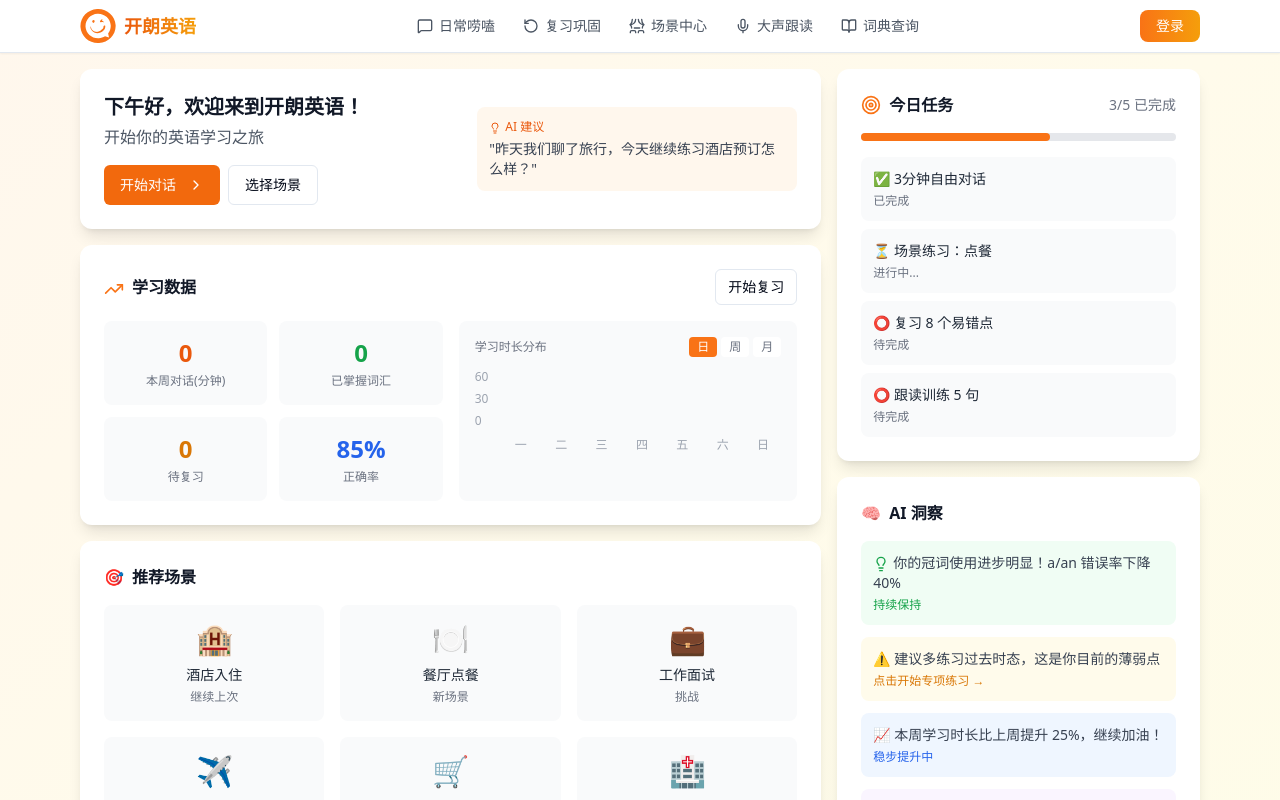
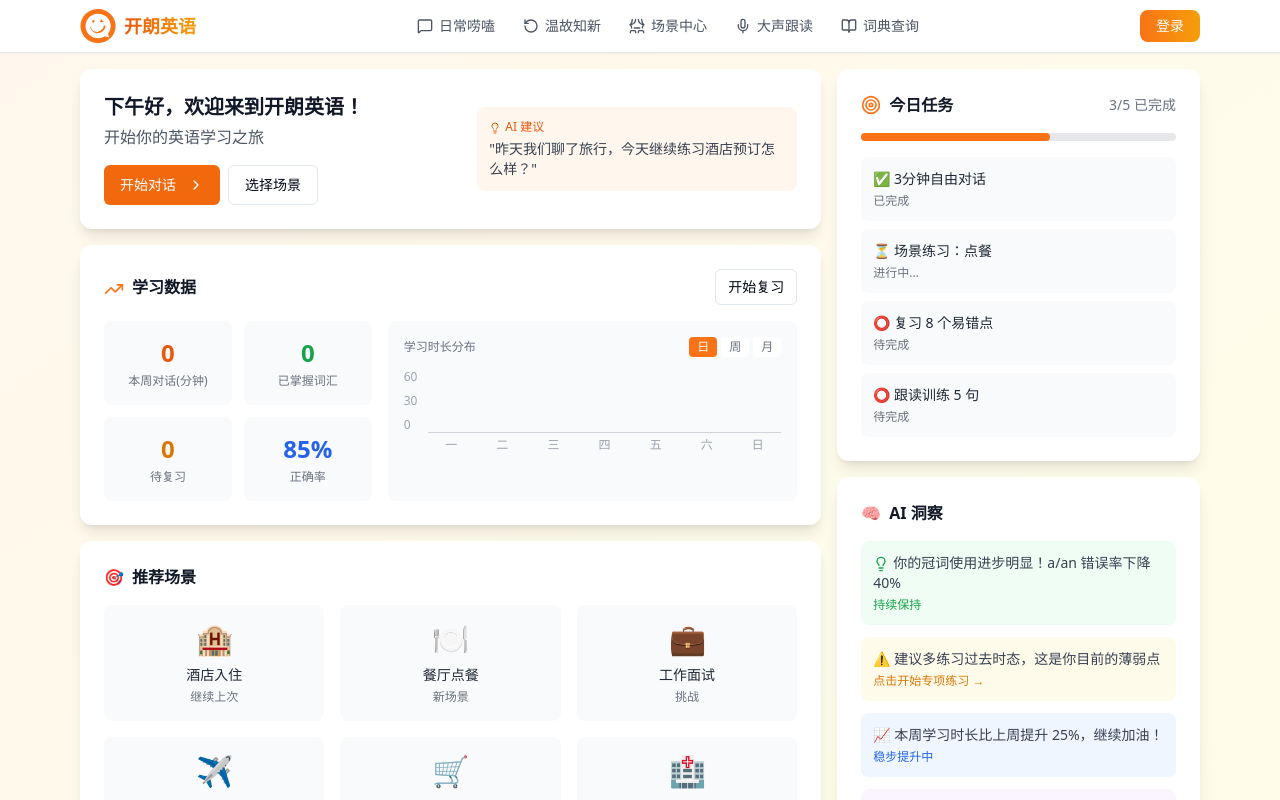
Before and after one commit to cola-ng/website, a React (Vite) app in the folder front/: page / in a window 1280 px wide. Shown: the top 800 px of the page. Built offline with nearby package versions, Linux system fonts and the light colour scheme.

Commit message:
refactor(front): update UI text and layout improvements
- Change "复习巩固" to "温故知新" across multiple components
- Adjust landing page chart layout and responsiveness
- Simplify dictionary generation prompt in words.rs
- Reduce default concurrency from 500 to 50

```diff
--- a/front/src/components/Header.tsx
+++ b/front/src/components/Header.tsx
@@ -22,7 +22,7 @@ interface NavItem {
 
 const navItems: NavItem[] = [
   { label: '日常唠嗑', path: '/conversation', icon: <MessageSquare className="h-4 w-4" /> },
-  { label: '复习巩固', path: '/review', icon: <RotateCcw className="h-4 w-4" /> },
+  { label: '温故知新', path: '/review', icon: <RotateCcw className="h-4 w-4" /> },
   { label: '场景中心', path: '/scenes', icon: <Theater className="h-4 w-4" /> },
   { label: '大声跟读', path: '/reading', icon: <Mic className="h-4 w-4" /> },
   { label: '词典查询', path: '/dict', icon: <BookOpen className="h-4 w-4" /> },
--- a/front/src/pages/AuthSuccessPage.tsx
+++ b/front/src/pages/AuthSuccessPage.tsx
@@ -50,7 +50,7 @@ export function AuthSuccessPage() {
                   <div className="flex h-10 w-10 items-center justify-center rounded-full bg-green-100">
                     <RotateCcw className="h-5 w-5 text-green-600" />
                   </div>
-                  <span className="text-sm font-medium text-gray-700">复习巩固</span>
+                  <span className="text-sm font-medium text-gray-700">温故知新</span>
                 </div>
               </Link>
 
--- a/front/src/pages/LandingPage.tsx
+++ b/front/src/pages/LandingPage.tsx
@@ -145,9 +145,9 @@ export function LandingPage() {
                   <Link to="/review">开始复习</Link>
                 </Button>
               </div>
-              <div className="grid grid-cols-1 sm:grid-cols-2 gap-4">
+              <div className="grid grid-cols-1 sm:grid-cols-5 gap-4">
                 {/* Left: Stats Cards - 2x2 grid */}
-                <div className="grid grid-cols-2 gap-3">
+                <div className="sm:col-span-2 grid grid-cols-2 gap-3">
                   <StatCard
                     value={String(learnSummary?.weekly_conversation_minutes ?? 0)}
                     label="本周对话(分钟)"
@@ -170,7 +170,7 @@ export function LandingPage() {
                   />
                 </div>
                 {/* Right: Time Distribution Chart */}
-                <div className="bg-gray-50 rounded-lg p-4">
+                <div className="sm:col-span-3 bg-gray-50 rounded-lg p-4">
                   <div className="flex items-center justify-between mb-3">
                     <span className="text-xs text-gray-500">学习时长分布</span>
                     <div className="flex gap-1">
@@ -189,25 +189,24 @@ export function LandingPage() {
                       ))}
                     </div>
                   </div>
-                  <div className="relative">
+                  <div className="relative flex">
                     {/* Y轴标注 */}
-                    <div className="absolute left-0 top-0 bottom-6 w-6 flex flex-col justify-between text-xs text-gray-400">
+                    <div className="w-6 flex flex-col justify-between text-xs text-gray-400 h-16">
                       <span>60</span>
                       <span>30</span>
                       <span>0</span>
                     </div>
+                    {/* 图表区域 */}
+                    <div className="flex-1">
                       {/* 柱状图 */}
-                    <div className="ml-7 flex items-end gap-1 h-16">
-                      {(learnSummary?.weekly_minutes ?? [
-                        { day: 0, date: '', minutes: 0 },
-                        { day: 1, date: '', minutes: 0 },
-                        { day: 2, date: '', minutes: 0 },
-                        { day: 3, date: '', minutes: 0 },
-                        { day: 4, date: '', minutes: 0 },
-                        { day: 5, date: '', minutes: 0 },
-                        { day: 6, date: '', minutes: 0 },
-                      ]).map((item, i) => (
-                        <div key={i} className="flex-1 flex flex-col items-center">
+                      <div className="flex items-end gap-1 h-16 border-b border-gray-300">
+                        {(chartPeriod === 'day'
+                          ? (learnSummary?.weekly_minutes ?? Array(7).fill({ minutes: 0 }))
+                          : chartPeriod === 'week'
+                          ? Array(8).fill({ minutes: 0 })
+                          : Array(6).fill({ minutes: 0 })
+                        ).map((item, i) => (
+                          <div key={i} className="flex-1 flex flex-col justify-end items-center h-full">
                             <div
                               className="w-full bg-orange-400 rounded-sm transition-all"
                               style={{ height: `${Math.min((item.minutes / 60) * 64, 64)}px` }}
@@ -216,17 +215,18 @@ export function LandingPage() {
                         ))}
                       </div>
                       {/* X轴标注 */}
-                    <div className="ml-7 flex gap-1 mt-1">
+                      <div className="flex gap-1 mt-1">
                         {(chartPeriod === 'day'
                           ? ['一', '二', '三', '四', '五', '六', '日']
                           : chartPeriod === 'week'
-                        ? ['第1周', '第2周', '第3周', '第4周']
+                          ? ['1周', '2周', '3周', '4周', '5周', '6周', '7周', '8周']
                           : ['1月', '2月', '3月', '4月', '5月', '6月']
                         ).map((label, i) => (
                           <div key={i} className="flex-1 text-center text-xs text-gray-400">
                             {label}
                           </div>
                         ))}
+                      </div>
                     </div>
                   </div>
                 </div>
--- a/front/src/pages/ReviewPage.tsx
+++ b/front/src/pages/ReviewPage.tsx
@@ -166,7 +166,7 @@ export function ReviewPage() {
         <div className="mx-auto max-w-6xl p-4">
           <div className="bg-white rounded-xl shadow-lg p-8 text-center">
             <div className="text-6xl mb-4">📚</div>
-            <h1 className="text-2xl font-bold text-gray-900 mb-2">复习巩固</h1>
+            <h1 className="text-2xl font-bold text-gray-900 mb-2">温故知新</h1>
             <p className="text-gray-600 mb-6">
               科学的间隔重复系统，帮助你巩固所学知识
             </p>
@@ -190,7 +190,7 @@ export function ReviewPage() {
             <div className="flex items-baseline gap-3">
               <h1 className="text-2xl font-bold text-gray-900">
                 <span className="mr-2">📚</span>
-                复习巩固
+                温故知新
               </h1>
               <p className="text-gray-500">科学复习，牢记所学</p>
             </div>
```
Also changed, not shown: 1 other file (tests, documents, lock files or other folders). Lines whose indentation alone changed are shown as unchanged.
